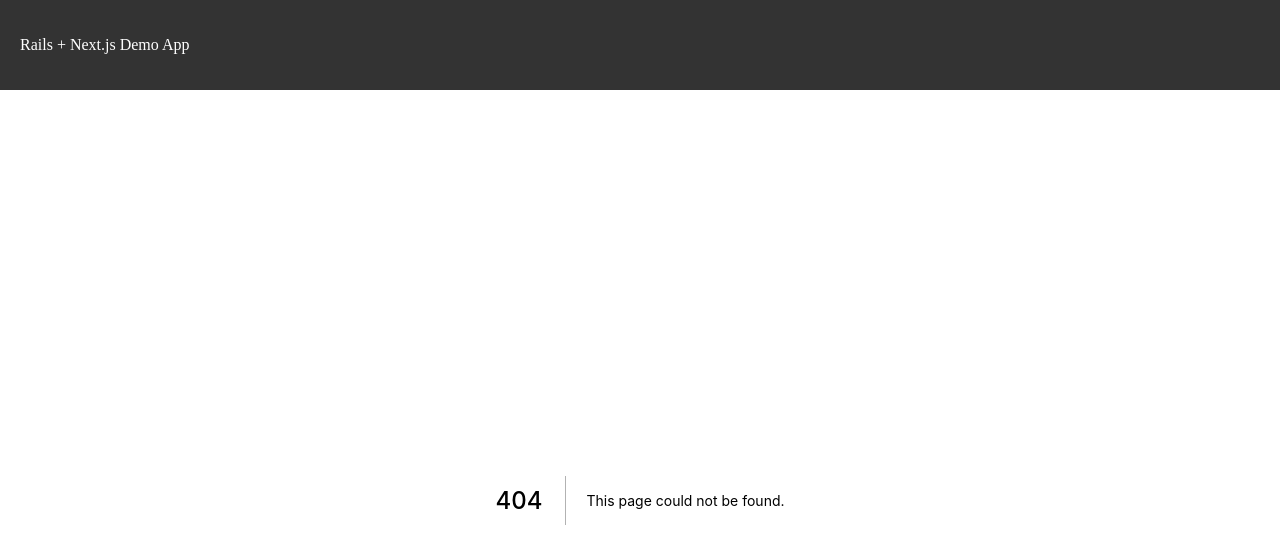
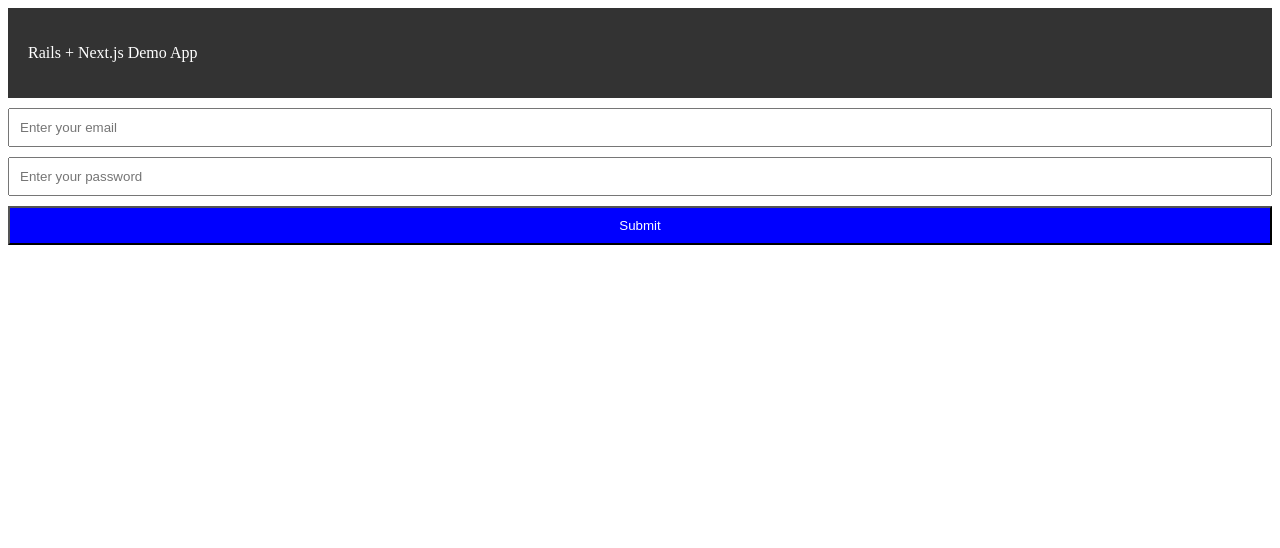
Before and after one commit to kei178/rails-nextjs-demo-front, a Next.js app: page /signin in a window 1280 px wide. Before the commit this address had no page. Shown: the top 548 px of the page. Built offline with nearby package versions, Linux system fonts and the light colour scheme.

Commit message:
Add sigin form & api

```diff
--- /dev/null
+++ b/components/CustomInput/index.js
@@ -0,0 +1,33 @@
+import { useState } from 'react';
+
+const CustomInput = ({
+  type = 'text',
+  name,
+  placeholder = '',
+  value,
+  onChange = () => {},
+  onBlur = () => {},
+}) => {
+  const [error, setError] = useState('');
+
+  const handleBlur = () => {
+    const isValid = onBlur && onBlur(value);
+    isValid ? setError('') : setError(`Invalid ${name}`);
+  };
+
+  return (
+    <div className="custom-input">
+      <input
+        type={type} // text or password
+        name={name}
+        placeholder={placeholder}
+        value={value}
+        onChange={onChange}
+        onBlur={handleBlur}
+      ></input>
+      {error && <div className="error">{error}</div>}
+    </div>
+  );
+};
+
+export default CustomInput;
--- a/package.json
+++ b/package.json
@@ -10,6 +10,7 @@
   "dependencies": {
     "axios": "^0.19.2",
     "next": "9.4.4",
+    "nookies": "^2.3.2",
     "react": "16.13.1",
     "react-dom": "16.13.1"
   }
--- a/pages/index.js
+++ b/pages/index.js
@@ -32,7 +32,7 @@ const Home = ({ examples, statusCode }) => {
 
 Home.getInitialProps = async (_context) => {
   try {
-    const response = await axios.get('http://backend:8080/api/examples');
+    const response = await axios.get('http://localhost:8080/api/examples');
 
     return {
       examples: response.data,
--- /dev/null
+++ b/pages/signin.js
@@ -0,0 +1,84 @@
+import { useState } from 'react';
+import axios from 'axios';
+import { useRouter } from 'next/router';
+import cookies from 'nookies';
+
+import CustomInput from '../components/CustomInput';
+import validateEmail from '../utils/validators/validateEmail';
+import validateRequired from '../utils/validators/validateRequired';
+
+const initialState = {
+  email: '',
+  password: '',
+};
+
+const Signin = () => {
+  const [signinInfo, setSigninInfo] = useState(initialState);
+  const [error, setError] = useState('');
+  const router = useRouter();
+
+  const handleSubmit = async (e) => {
+    e.preventDefault();
+
+    const { email, password } = signinInfo;
+
+    if (!email || !password) {
+      return;
+    }
+
+    try {
+      const headers = { 'Content-Type': 'application/json' };
+      const response = await axios.post(
+        'http://localhost:8080/api/users/sign_in',
+        { user: { ...signinInfo } },
+        { headers: headers }
+      );
+
+      cookies.set(null, 'token', response.data.token, { path: '/' });
+      router.replace('/', '/');
+    } catch (error) {
+      console.log(error);
+      setError(error.message);
+    }
+  };
+
+  const handleInputChange = (e) => {
+    const { name, value } = e.target;
+    setSigninInfo({
+      ...signinInfo,
+      [name]: value,
+    });
+  };
+
+  return (
+    <div className="signin">
+      <form onSubmit={handleSubmit}>
+        <CustomInput
+          type="email"
+          name="email"
+          placeholder="Enter your email"
+          value={signinInfo.email}
+          onChange={handleInputChange}
+          onBlur={validateEmail}
+        />
+        <CustomInput
+          type="password"
+          name="password"
+          placeholder="Enter your password"
+          value={signinInfo.password}
+          onChange={handleInputChange}
+          onBlur={validateRequired}
+        />
+
+        {error && <div className="error">{error}</div>}
+
+        {/* <Link href="/signup">
+          <a>Create an account</a>
+        </Link> */}
+        <button type="submit">Submit</button>
+      </form>
+    </div>
+  );
+};
+
+export default Signin;
--- /dev/null
+++ b/utils/validators/validateEmail.js
@@ -0,0 +1,6 @@
+const validateEmail = (value) => {
+  const re = /^(([^<>()\[\]\\.,;:\s@"]+(\.[^<>()\[\]\\.,;:\s@"]+)*)|(".+"))@((\[[0-9]{1,3}\.[0-9]{1,3}\.[0-9]{1,3}\.[0-9]{1,3}\])|(([a-zA-Z\-0-9]+\.)+[a-zA-Z]{2,}))$/;
+  return re.test(value);
+};
+
+export default validateEmail;
--- /dev/null
+++ b/utils/validators/validateRequired.js
@@ -0,0 +1,5 @@
+const validateRequired = (value) => {
+  return value !== '';
+};
+
+export default validateRequired;
```
Also changed, not shown: 1 other file (tests, documents, lock files or other folders).
